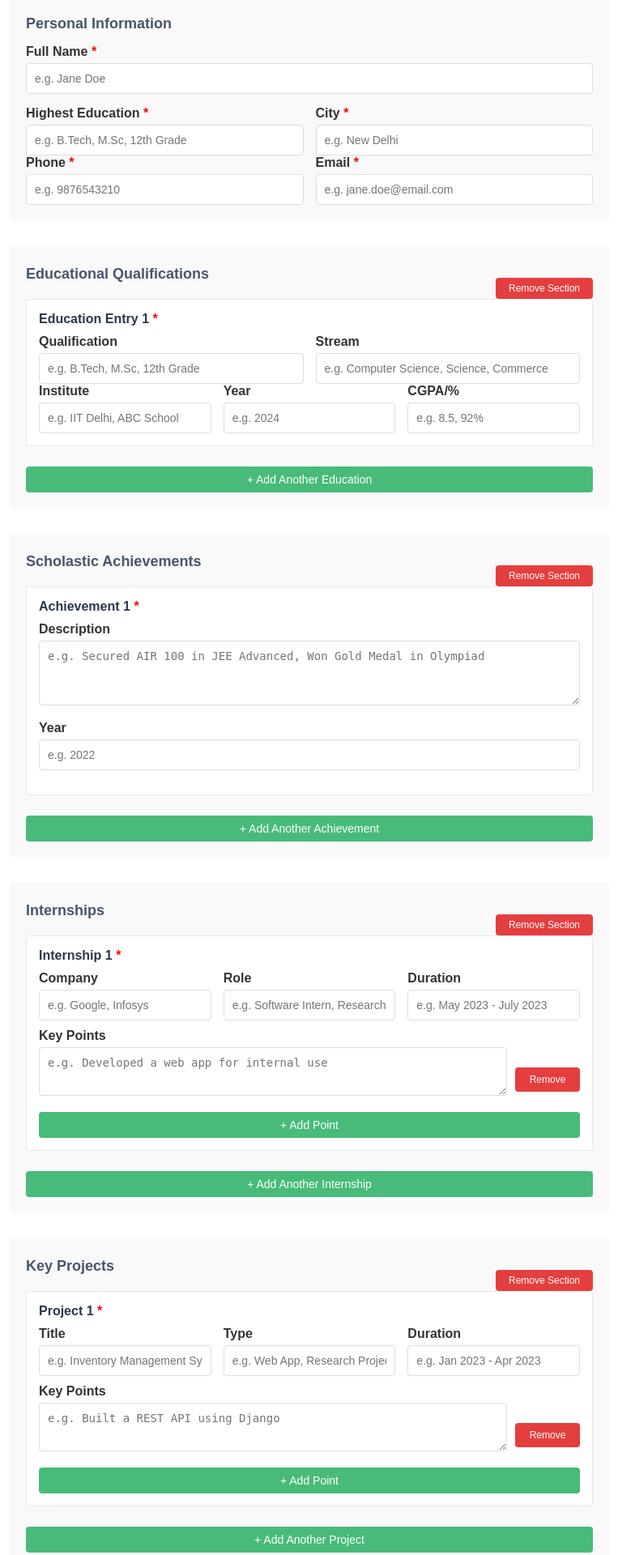
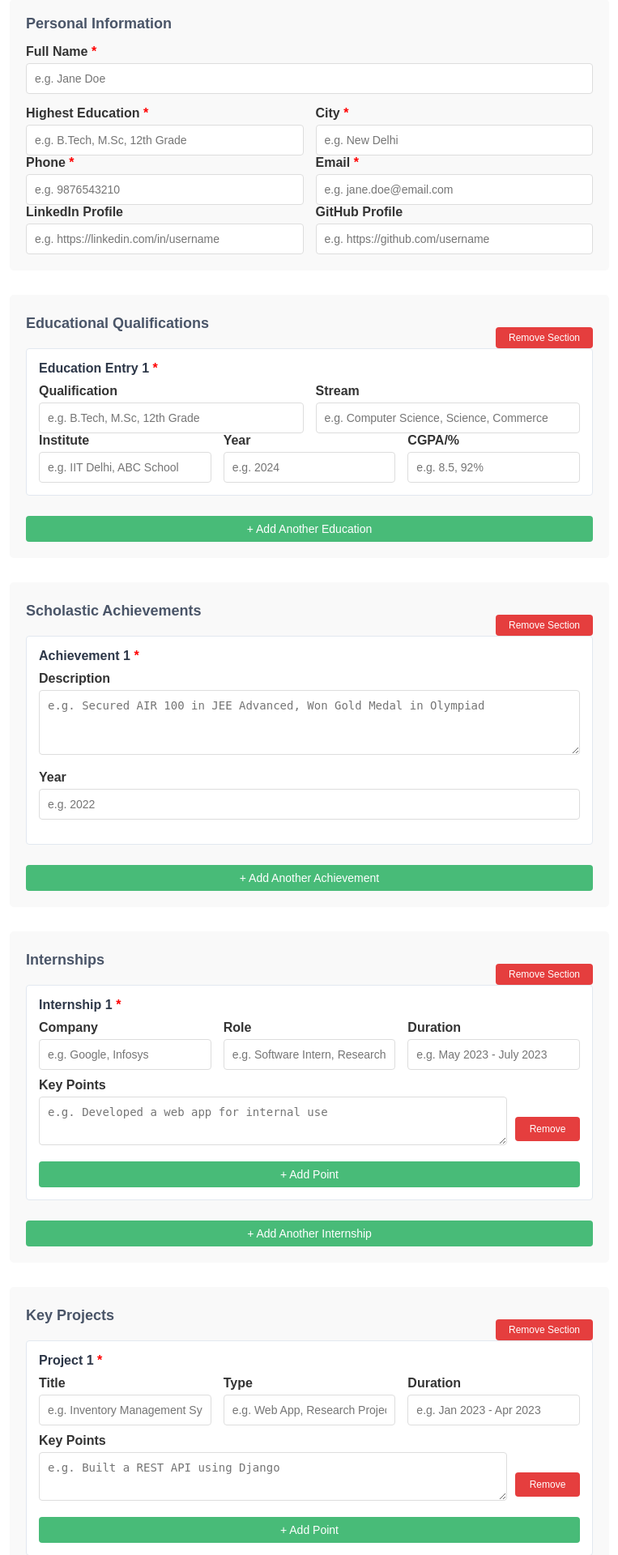
Before and after one commit to avantifellows/cv-generator, a FastAPI app: page / in a window 1280 px wide. Shown: the part 139-2059 px from the top of the page at 81% size, without its empty margins (258-1021 px from the left). Run offline with FastAPI, Linux system fonts and the light colour scheme.

Commit message:
Add GitHub and LinkedIn favicon links below user name in CV

```diff
--- a/app/models/cv_data.py
+++ b/app/models/cv_data.py
@@ -13,6 +13,8 @@ class PersonalInfo(BaseModel):
     city: str = Field(..., min_length=1, max_length=100)
     phone: str = Field(..., min_length=1, max_length=20)
     email: str = Field(..., pattern=r'^[a-zA-Z0-9._%+-]+@[a-zA-Z0-9.-]+\.[a-zA-Z]{2,}$')
+    linkedin_link: Optional[str] = Field(None, max_length=200)
+    github_link: Optional[str] = Field(None, max_length=200)
 
 
 class EducationEntry(BaseModel):
--- a/app/services/cv_service.py
+++ b/app/services/cv_service.py
@@ -228,7 +228,9 @@ class CVService:
                 "highest_education": legacy_data.get("highest_education", ""),
                 "city": legacy_data.get("city", ""),
                 "phone": legacy_data.get("phone", ""),
-                "email": legacy_data.get("email", "")
+                "email": legacy_data.get("email", ""),
+                "linkedin_link": legacy_data.get("linkedin_link", ""),
+                "github_link": legacy_data.get("github_link", "")
             }
 
             # Extract education entries
--- a/main.py
+++ b/main.py
@@ -256,7 +256,7 @@ async def generate_cv(request: Request):
 
         # Save HTML file
         html_file = f"generated/{cv_id}.html"
-        with open(html_file, "w") as f:
+        with open(html_file, "w",encoding="utf-8") as f:
             f.write(html_content)
 
         # Create display HTML with download button
@@ -275,7 +275,7 @@ async def generate_cv(request: Request):
         html_with_button = html_content.replace('<body>', f'<body>{download_button}')
 
         # Save display HTML
-        with open(f"generated/{cv_id}_display.html", "w") as f:
+        with open(f"generated/{cv_id}_display.html", "w",encoding="utf-8") as f:
             f.write(html_with_button)
 
         logger.info(f"CV generated successfully: {cv_id}")
@@ -309,7 +309,9 @@ def parse_dynamic_form_data(form_data) -> dict:
         "highest_education": form_data.get("highest_education", ""),
         "city": form_data.get("city", ""),
         "phone": form_data.get("phone", ""),
-        "email": form_data.get("email", "")
+        "email": form_data.get("email", ""),
+        "linkedin_link": form_data.get("linkedin_link", ""),
+        "github_link": form_data.get("github_link", "")
     }
     # Parse education entries
     education_data = {}
--- a/templates/form.html
+++ b/templates/form.html
@@ -218,6 +218,16 @@
                     <div class="col">
                         <label for="email">Email <span class="required">*</span></label>
                         <input type="email" id="email" name="email" value="{{ form_data.email if form_data else '' }}" required>
+                    </div>
+                </div>
+                <div class="row">
+                    <div class="col">
+                        <label for="linkedin_link">LinkedIn Profile</label>
+                        <input type="text" id="linkedin_link" name="linkedin_link" value="{{ form_data.linkedin_link if form_data else '' }}" placeholder="e.g. https://linkedin.com/in/username">
+                    </div>
+                    <div class="col">
+                        <label for="github_link">GitHub Profile</label>
+                        <input type="text" id="github_link" name="github_link" value="{{ form_data.github_link if form_data else '' }}" placeholder="e.g. https://github.com/username">
                     </div>
                 </div>
             </div>
@@ -738,6 +748,8 @@
                 document.getElementById('city').value = formData.personal_info.city || '';
                 document.getElementById('phone').value = formData.personal_info.phone || '';
                 document.getElementById('email').value = formData.personal_info.email || '';
+                document.getElementById('linkedin_link').value = formData.personal_info.linkedin_link || '';
+                document.getElementById('github_link').value = formData.personal_info.github_link || '';
             }
 
             // Education
```
Also changed, not shown: templates/cv_template.html (+7 -4 lines), templates/cv_template_pdf.html (+7 -4 lines), 1 other file.
